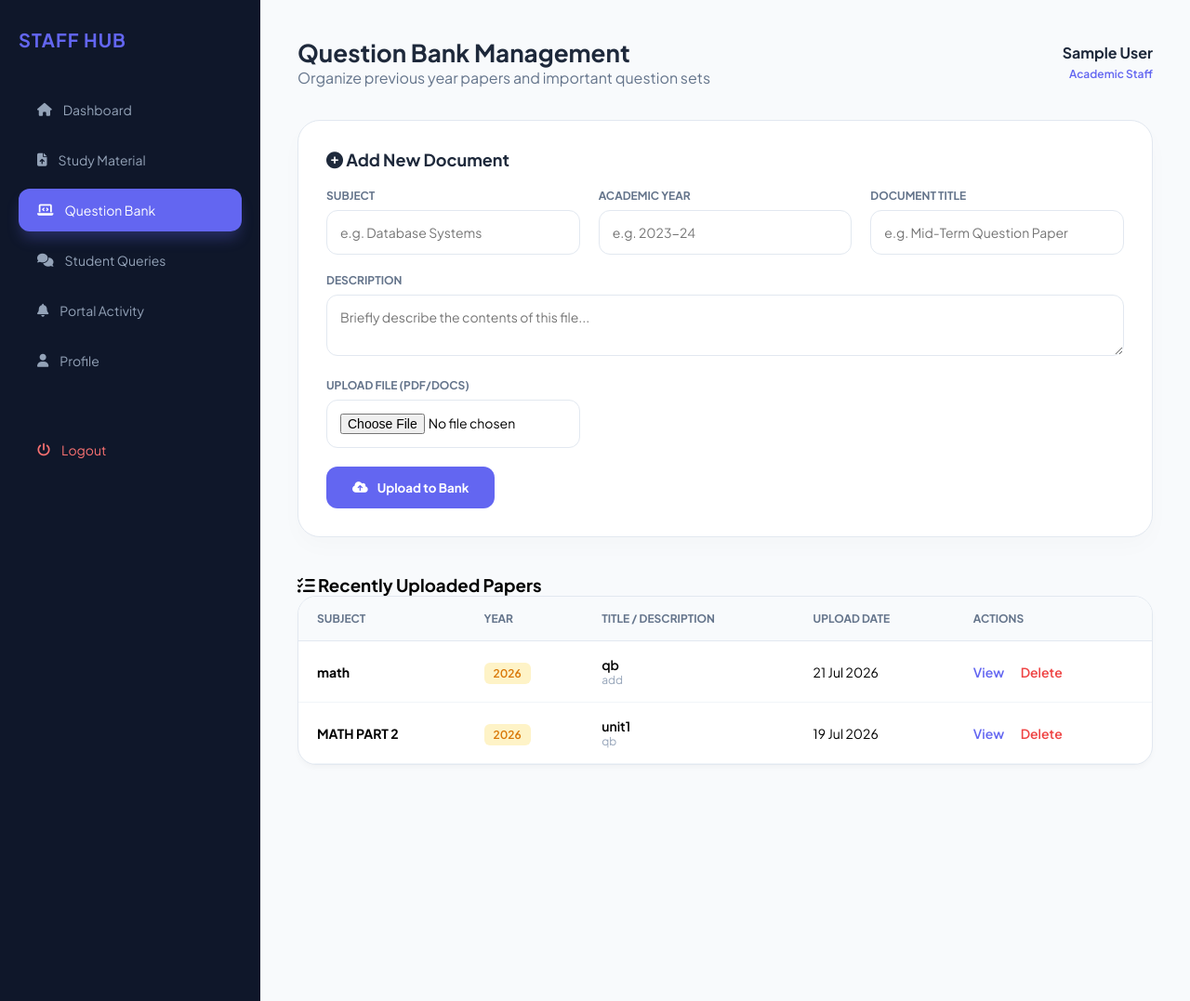
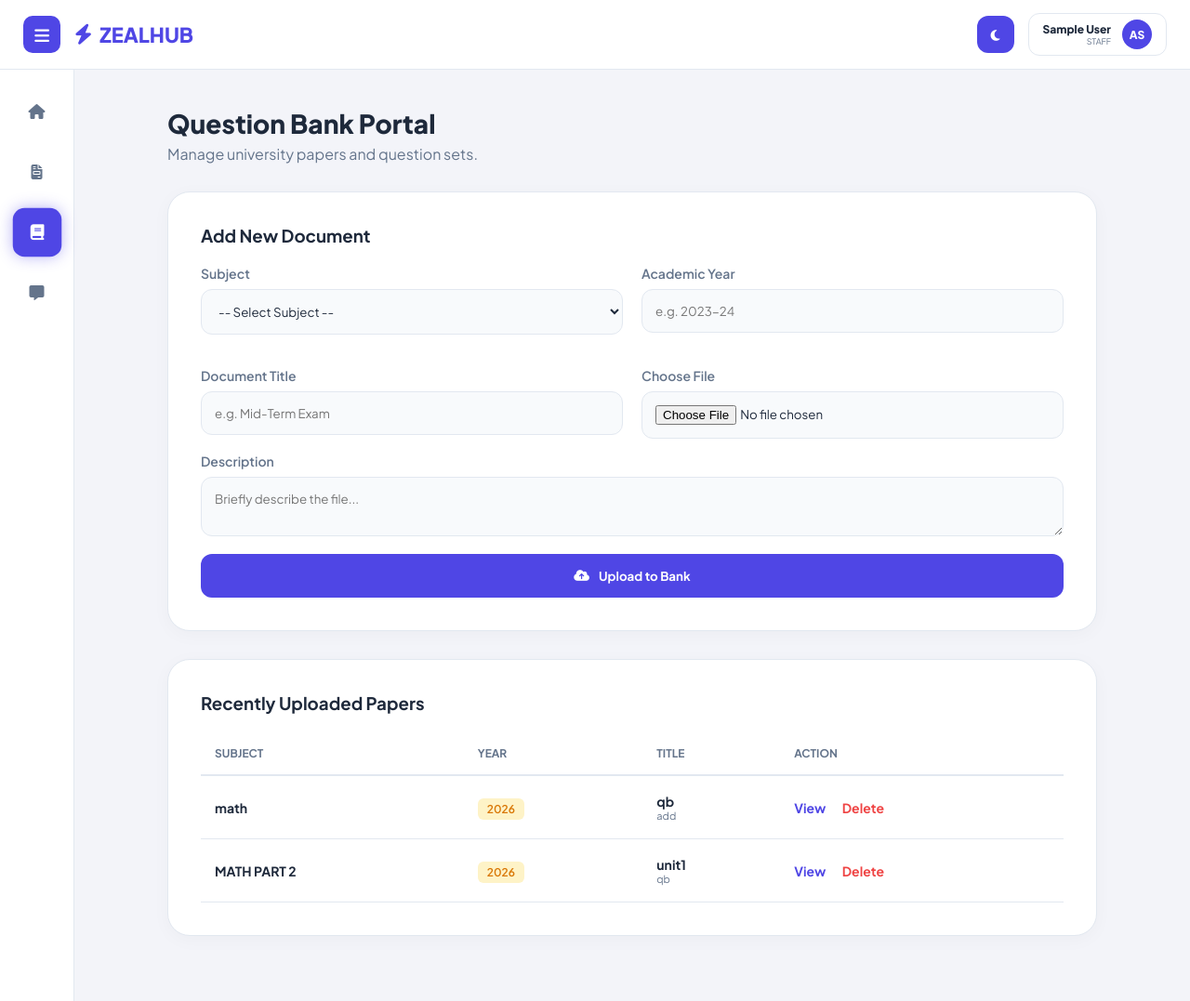
Before and after one commit to BhavanaJakka-10/Study_Material_Sharing_Portal, a PHP site: page /staff_questionbank.php in a window 1280 px wide. Shown: the whole page at 93% size. Run offline with PHP 8.4, Linux system fonts and the light colour scheme; the visitor is signed in with stand-in values (Sample User, id 1); data comes from the database, SQL or seed files in the repository.

Commit message:
Update staff_questionbank.php

```diff
--- a/staff_questionbank.php
+++ b/staff_questionbank.php
@@ -8,48 +8,66 @@ if(!isset($_SESSION['staff'])){
     exit();
 }
 
-$staffName = $_SESSION['staff_name'];
+$staffID = $_SESSION['staff'];
+$staffName = isset($_SESSION['staff_name']) ? $_SESSION['staff_name'] : $staffID;
+
+$message = "";
+$msg_type = "";
 
 // Handle File Upload
 if(isset($_POST['upload'])){
-    $subject = mysqli_real_escape_string($conn, $_POST['subject']);
+    // Logic for "Other" subject
+    $subject = ($_POST['subject'] == 'Other') ? mysqli_real_escape_string($conn, $_POST['custom_subject']) : mysqli_real_escape_string($conn, $_POST['subject']);
+
     $year = mysqli_real_escape_string($conn, $_POST['year']);
     $title = mysqli_real_escape_string($conn, $_POST['title']);
     $description = mysqli_real_escape_string($conn, $_POST['description']);
 
     $filename = $_FILES['file']['name'];
     $temp = $_FILES['file']['tmp_name'];
-    $newname = time()."_".$filename;
+    $target_dir = "uploads/";
 
-    if(move_uploaded_file($temp, "uploads/".$newname)){
+    if (!is_dir($target_dir)) mkdir($target_dir, 0777, true);
+
+    $file_ext = pathinfo($filename, PATHINFO_EXTENSION);
+    $newname = time()."_" . preg_replace("/[^a-zA-Z0-9]/", "_", $title) . "." . $file_ext;
+
+    if(move_uploaded_file($temp, $target_dir . $newname)){
         $conn->query("INSERT INTO question_bank (subject, year, title, description, file_name)
                       VALUES ('$subject', '$year', '$title', '$description', '$newname')");
 
         // Log Activity
-        $msg = "Uploaded Question Bank: $title ($subject - $year)";
-        $conn->query("INSERT INTO portal_activity (user_name, user_role, action_type, message) VALUES ('$staffName', 'Staff', 'Upload', '$msg')");
+        $log_msg = "Uploaded Question Bank: $title ($subject - $year)";
+        $conn->query("INSERT INTO portal_activity (user_name, user_role, action_type, message) VALUES ('$staffName', 'Staff', 'Upload', '$log_msg')");
 
-        $success_msg = "Document uploaded to bank successfully!";
+        $message = "Document uploaded to bank successfully!";
+        $msg_type = "success";
+    } else {
+        $message = "Upload failed. Check folder permissions.";
+        $msg_type = "error";
     }
 }
 
 // Handle File Deletion
 if(isset($_GET['delete'])){
-    $id = $_GET['delete'];
+    $id = mysqli_real_escape_string($conn, $_GET['delete']);
     $res = $conn->query("SELECT title, file_name FROM question_bank WHERE id=$id");
     if($row = $res->fetch_assoc()){
-        unlink("uploads/".$row['file_name']);
+        if(file_exists("uploads/".$row['file_name'])) unlink("uploads/".$row['file_name']);
+
         $title = $row['title'];
         $conn->query("DELETE FROM question_bank WHERE id=$id");
 
         // Log Activity
-        $msg = "Deleted Question Bank item: $title";
-        $conn->query("INSERT INTO portal_activity (user_name, user_role, action_type, message) VALUES ('$staffName', 'Staff', 'Delete', '$msg')");
+        $log_msg = "Deleted Question Bank item: $title";
+        $conn->query("INSERT INTO portal_activity (user_name, user_role, action_type, message) VALUES ('$staffName', 'Staff', 'Delete', '$log_msg')");
 
         header("Location: staff_questionbank.php");
         exit();
     }
 }
+
+$materials_query = $conn->query("SELECT * FROM question_bank ORDER BY id DESC");
 ?>
 
 <!DOCTYPE html>
@@ -57,199 +75,240 @@ if(isset($_GET['delete'])){
 <head>
     <meta charset="UTF-8">
     <meta name="viewport" content="width=device-width, initial-scale=1.0">
-    <title>Question Bank Management | Staff</title>
-    <link href="https://fonts.googleapis.com/css2?family=Plus+Jakarta+Sans:wght@300;400;500;600;700&display=swap" rel="stylesheet">
+    <title>Question Bank | ZEALHUB</title>
     <link rel="stylesheet" href="https://cdnjs.cloudflare.com/ajax/libs/font-awesome/6.5.2/css/all.min.css">
+    <link href="https://fonts.googleapis.com/css2?family=Plus+Jakarta+Sans:wght@300;400;500;600;700;800&display=swap" rel="stylesheet">
+
     <style>
         :root {
-            --primary: #6366f1;
-            --sidebar-bg: #0f172a;
-            --bg-main: #f8fafc;
-            --white: #ffffff;
-            --text-dark: #1e293b;
+            --primary: #4f46e5;
+            --bg: #f3f4f9;
+            --header-bg: #ffffff;
+            --sidebar-bg: #ffffff;
+            --card-bg: #ffffff;
+            --text-main: #1e293b;
             --text-muted: #64748b;
+            --border: #e2e8f0;
+            --input-bg: #f8fafc;
+            --glow: rgba(79, 70, 229, 0.4);
         }
 
-        * { margin: 0; padding: 0; box-sizing: border-box; font-family: 'Plus Jakarta Sans', sans-serif; }
-
-        body { background: var(--bg-main); display: flex; min-height: 100vh; }
-
-        /* Sidebar Styling */
-        .sidebar {
-            width: 280px; background: var(--sidebar-bg); padding: 30px 20px;
-            position: fixed; height: 100vh; color: white; z-index: 100;
+        [data-theme="dark"] {
+            --bg: #0f172a;
+            --header-bg: #0f172a;
+            --sidebar-bg: #1e293b;
+            --card-bg: #1e293b;
+            --text-main: #f1f5f9;
+            --text-muted: #94a3b8;
+            --border: #334155;
+            --input-bg: #0f172a;
+            --glow: rgba(99, 102, 241, 0.6);
         }
 
-        .sidebar h2 { font-size: 20px; margin-bottom: 40px; color: var(--primary); font-weight: 800; letter-spacing: 1px; }
-        .sidebar ul { list-style: none; }
-        .sidebar a {
-            display: flex; align-items: center; gap: 12px; text-decoration: none;
-            color: #94a3b8; padding: 14px 20px; border-radius: 12px;
-            transition: 0.3s; margin-bottom: 8px; font-size: 14px;
+        * { margin: 0; padding: 0; box-sizing: border-box; font-family: 'Plus Jakarta Sans', sans-serif; transition: background 0.3s, color 0.3s; }
+        body { background: var(--bg); color: var(--text-main); overflow: hidden; }
+
+        /* --- HEADER --- */
+        .header {
+            height: 75px; background: var(--header-bg); border-bottom: 1px solid var(--border);
+            display: flex; justify-content: space-between; align-items: center; padding: 0 25px;
+            position: fixed; top: 0; width: 100%; z-index: 1000;
         }
-        .sidebar a:hover, .sidebar a.active { background: rgba(255,255,255,0.1); color: #fff; }
-        .sidebar a.active { background: var(--primary); box-shadow: 0 10px 15px -3px rgba(99, 102, 241, 0.3); }
+        .header-left { display: flex; align-items: center; gap: 15px; }
+        .menu-btn { background: var(--primary); color: white; border: none; width: 40px; height: 40px; border-radius: 10px; cursor: pointer; font-size: 18px; }
+        .logo { font-size: 22px; font-weight: 800; color: var(--primary); display: flex; align-items: center; gap: 8px; text-decoration: none; }
 
-        /* Main Content */
-        .main-content { margin-left: 280px; flex: 1; padding: 40px; }
+        .header-right { display: flex; align-items: center; gap: 15px; }
+        .theme-btn { background: var(--primary); color: white; border: none; width: 40px; height: 40px; border-radius: 12px; cursor: pointer; }
+        .profile-pill { display: flex; align-items: center; gap: 12px; padding: 6px 15px; border-radius: 12px; border: 1px solid var(--border); background: var(--card-bg); text-decoration: none; color: inherit; }
 
-        .header-top { display: flex; justify-content: space-between; align-items: center; margin-bottom: 35px; }
-        .header-top h1 { font-size: 26px; color: var(--text-dark); font-weight: 800; }
+        /* --- SIDEBAR --- */
+        .sidebar {
+            width: 80px; height: 100vh; background: var(--sidebar-bg); border-right: 1px solid var(--border);
+            position: fixed; top: 75px; left: 0; transition: 0.4s; padding-top: 20px; display: flex; flex-direction: column; align-items: center; z-index: 999;
+        }
+        .sidebar.expanded { width: 260px; align-items: flex-start; padding-left: 20px; }
+        .sidebar a { color: var(--text-muted); text-decoration: none; display: flex; align-items: center; justify-content: center; width: 50px; height: 50px; margin-bottom: 15px; border-radius: 12px; }
+        .sidebar.expanded a { width: 90%; justify-content: flex-start; padding-left: 15px; }
+        .sidebar a span { display: none; font-size: 16px; font-weight: 600; margin-left: 15px; }
+        .sidebar.expanded a span { display: inline; }
 
-        /* Upload Card */
-        .card {
-            background: var(--white); border-radius: 24px; padding: 30px;
-            box-shadow: 0 10px 25px rgba(0,0,0,0.02); border: 1px solid #e2e8f0;
-            margin-bottom: 40px;
-        }
+        .sidebar a:hover, .sidebar a.active { background: var(--primary); color: white !important; box-shadow: 0 0 15px var(--glow); transform: scale(1.05); }
 
-        .card h3 { margin-bottom: 20px; font-size: 18px; color: var(--text-dark); }
+        /* --- MAIN CONTENT --- */
+        .main-content { margin-left: 80px; margin-top: 75px; padding: 40px; height: calc(100vh - 75px); overflow-y: auto; transition: 0.4s; }
+        .main-content.pushed { margin-left: 260px; }
 
-        .grid-form { display: grid; grid-template-columns: repeat(3, 1fr); gap: 20px; }
-        .full-width { grid-column: span 3; }
+        .container { max-width: 1000px; margin: 0 auto; }
+        .card { background: var(--card-bg); border-radius: 24px; padding: 35px; border: 1px solid var(--border); margin-bottom: 30px; box-shadow: 0 4px 20px rgba(0,0,0,0.03); }
 
-        label { font-size: 12px; font-weight: 700; color: var(--text-muted); text-transform: uppercase; margin-bottom: 8px; display: block; }
+        /* --- FORM --- */
+        .form-grid { display: grid; grid-template-columns: 1fr 1fr; gap: 20px; }
+        .form-group { margin-bottom: 15px; }
+        .form-group label { display: block; margin-bottom: 8px; font-weight: 600; font-size: 14px; color: var(--text-muted); }
+        .form-control { width: 100%; padding: 14px; border-radius: 12px; border: 1px solid var(--border); background: var(--input-bg); color: var(--text-main); outline: none; }
+        #custom_subject_div { display: none; margin-top: 10px; }
 
-        input, textarea {
-            width: 100%; padding: 14px; border-radius: 12px;
-            border: 1px solid #e2e8f0; font-size: 14px; outline: none; transition: 0.3s;
-        }
-        input:focus, textarea:focus { border-color: var(--primary); box-shadow: 0 0 0 4px rgba(99, 102, 241, 0.1); }
+        .btn-upload { background: var(--primary); color: white; padding: 15px; border: none; border-radius: 12px; font-weight: 700; width: 100%; cursor: pointer; display: flex; align-items: center; justify-content: center; gap: 10px; }
+        .btn-upload:hover { box-shadow: 0 0 15px var(--glow); transform: translateY(-2px); }
 
-        .btn-submit {
-            background: var(--primary); color: white; border: none;
-            padding: 14px 28px; border-radius: 12px; font-weight: 700;
-            cursor: pointer; transition: 0.3s; display: inline-flex; align-items: center; gap: 10px;
-        }
-        .btn-submit:hover { background: #4f46e5; transform: translateY(-2px); }
-
-        /* Table Styling */
-        .table-container {
-            background: var(--white); border-radius: 20px; overflow: hidden;
-            border: 1px solid #e2e8f0; box-shadow: 0 4px 6px -1px rgba(0,0,0,0.03);
-        }
-
+        /* --- TABLE --- */
         table { width: 100%; border-collapse: collapse; }
-        th { background: #f8fafc; color: var(--text-muted); padding: 16px 20px; text-align: left; font-size: 12px; text-transform: uppercase; border-bottom: 1px solid #e2e8f0; }
-        td { padding: 16px 20px; border-bottom: 1px solid #f1f5f9; font-size: 14px; }
-
+        th { text-align: left; padding: 15px; color: var(--text-muted); font-size: 12px; border-bottom: 2px solid var(--border); text-transform: uppercase; }
+        td { padding: 18px 15px; border-bottom: 1px solid var(--border); font-size: 14px; }
+        .file-box { width: 40px; height: 40px; background: #eef2ff; color: var(--primary); border-radius: 10px; display: flex; align-items: center; justify-content: center; }
         .badge-year { background: #fef3c7; color: #d97706; padding: 4px 10px; border-radius: 6px; font-size: 12px; font-weight: 600; }
 
-        .action-link { text-decoration: none; font-weight: 600; margin-right: 15px; }
-        .link-view { color: var(--primary); }
-        .link-delete { color: #ef4444; }
-
-        .alert { padding: 15px; border-radius: 12px; margin-bottom: 20px; background: #dcfce7; color: #166534; font-size: 14px; font-weight: 600; }
-
-        @media (max-width: 1024px) {
-            .grid-form { grid-template-columns: 1fr 1fr; }
-        }
+        .msg { padding: 15px; border-radius: 12px; margin-bottom: 20px; font-weight: 600; }
+        .success { background: #dcfce7; color: #15803d; }
+        .error { background: #fee2e2; color: #b91c1c; }
     </style>
 </head>
-<body>
+<body data-theme="light">
 
-    <!-- Sidebar Dashboard -->
-    <div class="sidebar">
-        <h2>STAFF HUB</h2>
-        <ul>
-            <li><a href="staff_dashboard.php"><i class="fa-solid fa-house"></i> Dashboard</a></li>
-            <li><a href="staff_studymaterial.php"><i class="fa-solid fa-file-arrow-up"></i> Study Material</a></li>
-            <li><a href="staff_questionbank.php" class="active"><i class="fa-solid fa-laptop-code"></i> Question Bank</a></li>
-            <li><a href="student_queries.php"><i class="fa-solid fa-comments"></i> Student Queries</a></li>
-            <li><a href="Staff_alert.php"><i class="fa-solid fa-bell"></i> Portal Activity</a></li>
-            <li><a href="staff_profile.php"><i class="fa-solid fa-user"></i> Profile</a></li>
-            <li><a href="staff_logout.php" style="margin-top: 50px; color: #f87171;"><i class="fa-solid fa-power-off"></i> Logout</a></li>
-        </ul>
+    <header class="header">
+        <div class="header-left">
+            <button class="menu-btn" id="menuBtn"><i class="fa-solid fa-bars"></i></button>
+            <a href="staff_dashboard.php" class="logo"><i class="fa-solid fa-bolt"></i> ZEALHUB</a>
         </div>
 
-    <!-- Main Content -->
-    <div class="main-content">
-        <div class="header-top">
-            <div>
-                <h1>Question Bank Management</h1>
-                <p style="color: var(--text-muted);">Organize previous year papers and important question sets</p>
+        <div class="header-right">
+            <button class="theme-btn" id="themeBtn"><i class="fa-solid fa-moon" id="themeIcon"></i></button>
+            <a href="staff_profile.php" class="profile-pill">
+                <div style="text-align: right;">
+                    <p style="font-size: 12px; font-weight: 800;"><?php echo htmlspecialchars($staffName); ?></p>
+                    <p style="font-size: 9px; color: var(--text-muted);">STAFF</p>
                 </div>
-            <div style="text-align: right;">
-                <p style="font-weight: 700; color: var(--text-dark);"><?php echo $staffName; ?></p>
-                <span style="font-size: 12px; color: var(--primary); font-weight: 600;">Academic Staff</span>
+                <div style="width: 32px; height: 32px; background: var(--primary); color: white; border-radius: 50%; display: flex; align-items: center; justify-content: center; font-weight: 800; font-size: 12px;">AS</div>
+            </a>
         </div>
-        </div>
+    </header>
 
-        <?php if(isset($success_msg)) echo "<div class='alert'><i class='fa-solid fa-circle-check'></i> $success_msg</div>"; ?>
+    <aside class="sidebar" id="sidebar">
+        <a href="staff_dashboard.php"><i class="fa-solid fa-house"></i> <span>Dashboard</span></a>
+        <a href="staff_studymaterial.php"><i class="fa-solid fa-file-invoice"></i> <span>Materials</span></a>
+        <a href="staff_questionbank.php" class="active"><i class="fa-solid fa-book"></i> <span>Q. Bank</span></a>
+        <a href="student_queries.php"><i class="fa-solid fa-message"></i> <span>Queries</span></a>
+        <a href="staff_logout.php" style="margin-top: auto; color: #ef4444; margin-bottom: 30px;"><i class="fa-solid fa-power-off"></i> <span>Logout</span></a>
+    </aside>
+
+    <main class="main-content" id="mainContent">
+        <div class="container">
+            <h1 style="font-size: 28px; font-weight: 800; margin-bottom: 5px;">Question Bank Portal</h1>
+            <p style="color: var(--text-muted); margin-bottom: 30px;">Manage university papers and question sets.</p>
+
+            <?php if($message) echo "<div class='msg $msg_type'>$message</div>"; ?>
 
             <div class="card">
-            <h3><i class="fa-solid fa-plus-circle"></i> Add New Document</h3>
+                <h3 style="margin-bottom: 20px;">Add New Document</h3>
                 <form method="POST" enctype="multipart/form-data">
-                <div class="grid-form">
+                    <div class="form-grid">
                         <div class="form-group">
                             <label>Subject</label>
-                        <input type="text" name="subject" placeholder="e.g. Database Systems" required>
+                            <select name="subject" id="subject_select" class="form-control" required onchange="checkOther(this)">
+                                <option value="">-- Select Subject --</option>
+                                <option value="Data Structures">Data Structures</option>
+                                <option value="Web Development">Web Development</option>
+                                <option value="Other">Other (Specify)</option>
+                            </select>
+                            <div id="custom_subject_div">
+                                <input type="text" name="custom_subject" id="custom_subject" class="form-control" placeholder="Enter subject name">
+                            </div>
                         </div>
                         <div class="form-group">
                             <label>Academic Year</label>
-                        <input type="text" name="year" placeholder="e.g. 2023-24" required>
+                            <input type="text" name="year" class="form-control" placeholder="e.g. 2023-24" required>
                         </div>
                         <div class="form-group">
                             <label>Document Title</label>
-                        <input type="text" name="title" placeholder="e.g. Mid-Term Question Paper" required>
-                    </div>
-                    <div class="full-width">
-                        <label>Description</label>
-                        <textarea name="description" rows="2" placeholder="Briefly describe the contents of this file..."></textarea>
+                            <input type="text" name="title" class="form-control" placeholder="e.g. Mid-Term Exam" required>
                         </div>
                         <div class="form-group">
-                        <label>Upload File (PDF/Docs)</label>
-                        <input type="file" name="file" required>
-                    </div>
-                    <div class="full-width">
-                        <button name="upload" class="btn-submit">
-                            <i class="fa-solid fa-cloud-arrow-up"></i> Upload to Bank
-                        </button>
+                            <label>Choose File</label>
+                            <input type="file" name="file" class="form-control" required>
                         </div>
                     </div>
+                    <div class="form-group">
+                        <label>Description</label>
+                        <textarea name="description" class="form-control" rows="2" placeholder="Briefly describe the file..."></textarea>
+                    </div>
+                    <button type="submit" name="upload" class="btn-upload"><i class="fa-solid fa-cloud-arrow-up"></i> Upload to Bank</button>
                 </form>
             </div>
 
-        <h3><i class="fa-solid fa-list-check"></i> Recently Uploaded Papers</h3>
-        <div class="table-container">
+            <div class="card">
+                <h3 style="margin-bottom: 20px;">Recently Uploaded Papers</h3>
+                <div style="overflow-x: auto;">
                     <table>
                         <thead>
                             <tr>
                                 <th>Subject</th>
                                 <th>Year</th>
-                        <th>Title / Description</th>
-                        <th>Upload Date</th>
-                        <th>Actions</th>
+                                <th>Title</th>
+                                <th>Action</th>
                             </tr>
                         </thead>
                         <tbody>
-                    <?php
-                    $res = $conn->query("SELECT * FROM question_bank ORDER BY id DESC");
-                    if($res->num_rows > 0):
-                        while($row = $res->fetch_assoc()):
-                    ?>
+                            <?php if($materials_query->num_rows > 0): while($row = $materials_query->fetch_assoc()): ?>
                             <tr>
                                 <td><strong><?php echo $row['subject']; ?></strong></td>
                                 <td><span class="badge-year"><?php echo $row['year']; ?></span></td>
                                 <td>
-                            <div style="font-weight: 600;"><?php echo $row['title']; ?></div>
-                            <div style="font-size: 12px; color: #94a3b8;"><?php echo $row['description']; ?></div>
+                                    <div style="font-weight:700;"><?php echo $row['title']; ?></div>
+                                    <div style="font-size:11px; color:var(--text-muted);"><?php echo $row['description']; ?></div>
                                 </td>
-                        <td><?php echo date('d M Y', strtotime($row['upload_date'])); ?></td>
                                 <td>
-                            <a href="uploads/<?php echo $row['file_name']; ?>" target="_blank" class="action-link link-view">View</a>
-                            <a href="?delete=<?php echo $row['id']; ?>" class="action-link link-delete" onclick="return confirm('Delete this document forever?')">Delete</a>
+                                    <a href="uploads/<?php echo $row['file_name']; ?>" target="_blank" style="color:var(--primary); font-weight:bold; text-decoration:none;">View</a>
+                                    <a href="?delete=<?php echo $row['id']; ?>" style="color:#ef4444; font-weight:bold; text-decoration:none; margin-left:15px;" onclick="return confirm('Permanently delete?')">Delete</a>
                                 </td>
                             </tr>
                             <?php endwhile; else: ?>
-                    <tr>
-                        <td colspan="5" style="text-align: center; padding: 40px; color: #94a3b8;">No records found in the bank.</td>
-                    </tr>
+                            <tr><td colspan="4" style="text-align:center; padding:30px;">No records found.</td></tr>
                             <?php endif; ?>
                         </tbody>
                     </table>
                 </div>
             </div>
+        </div>
+    </main>
 
+    <script>
+        function checkOther(el) {
+            const div = document.getElementById('custom_subject_div');
+            const input = document.getElementById('custom_subject');
+            if(el.value === 'Other') {
+                div.style.display = 'block';
+                input.required = true;
+            } else {
+                div.style.display = 'none';
+                input.required = false;
+            }
+        }
+
+        const menuBtn = document.getElementById('menuBtn');
+        const sidebar = document.getElementById('sidebar');
+        const mainContent = document.getElementById('mainContent');
+
+        menuBtn.addEventListener('click', () => {
+            sidebar.classList.toggle('expanded');
+            mainContent.classList.toggle('pushed');
+        });
+
+        const themeBtn = document.getElementById('themeBtn');
+        const themeIcon = document.getElementById('themeIcon');
+        themeBtn.addEventListener('click', () => {
+            let body = document.body;
+            let theme = body.getAttribute('data-theme') === 'light' ? 'dark' : 'light';
+            body.setAttribute('data-theme', theme);
+            localStorage.setItem('theme', theme);
+            themeIcon.className = theme === 'dark' ? 'fa-solid fa-sun' : 'fa-solid fa-moon';
+        });
+
+        window.onload = () => {
+            const savedTheme = localStorage.getItem('theme') || 'light';
+            document.body.setAttribute('data-theme', savedTheme);
+            themeIcon.className = savedTheme === 'dark' ? 'fa-solid fa-sun' : 'fa-solid fa-moon';
+        };
+    </script>
 </body>
 </html>
```
Lines whose indentation alone changed are shown as unchanged.
